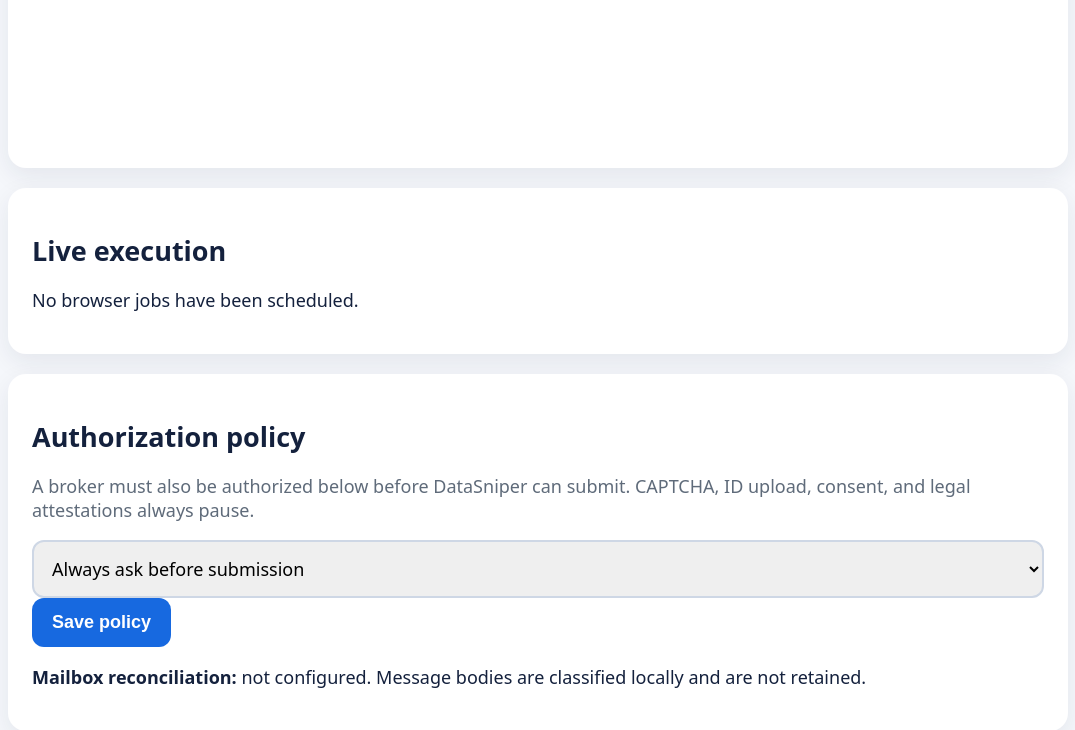
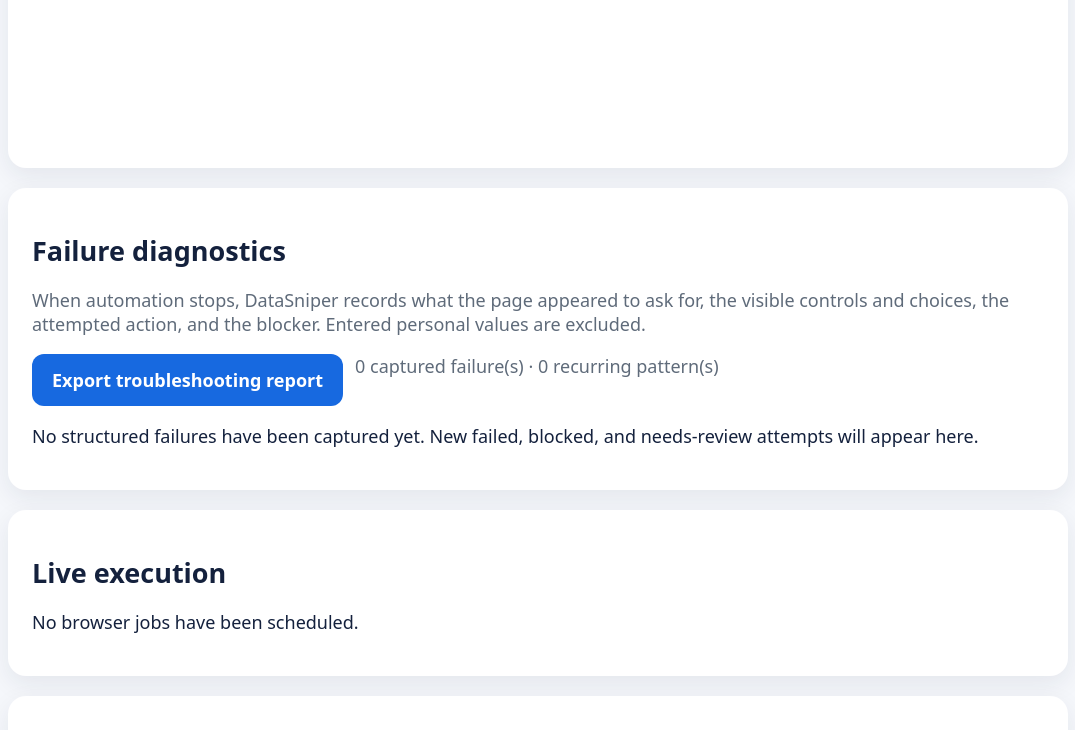
Before and after one commit to grumpystrongman/DataSniper, a FastAPI app: page /automation in a window 1280 px wide. Shown: the part 1176-1906 px from the top of the page, without its empty margins (102-1177 px from the left). Run offline with FastAPI, Linux system fonts and the light colour scheme; data comes from the database, SQL or seed files in the repository; data that the repository does not hold is empty.

Commit message:
Prioritize selected work and export failure diagnostics

```diff
--- a/app.py
+++ b/app.py
@@ -4,6 +4,7 @@ import base64
 import hashlib
 import json
 import os
+import re
 import secrets
 import sqlite3
 import uuid
@@ -15,7 +16,7 @@ from urllib.parse import urlencode, urlsplit
 
 from cryptography.fernet import Fernet
 from fastapi import FastAPI, File, Form, HTTPException, Request, UploadFile
-from fastapi.responses import HTMLResponse, RedirectResponse, Response
+from fastapi.responses import HTMLResponse, PlainTextResponse, RedirectResponse, Response
 from fastapi.templating import Jinja2Templates
 
 from broker_catalog import BROKERS, CATALOG_VERSION, broker_by_slug
@@ -209,6 +210,19 @@ def init_db() -> None:
             );
             CREATE INDEX IF NOT EXISTS idx_submission_request
             ON submission_transactions(request_id, id DESC);
+            CREATE TABLE IF NOT EXISTS failure_diagnostics (
+                id INTEGER PRIMARY KEY AUTOINCREMENT,
+                request_id INTEGER NOT NULL REFERENCES requests(id) ON DELETE CASCADE,
+                queue_id INTEGER REFERENCES runner_queue(id) ON DELETE SET NULL,
+                captured_at TEXT NOT NULL,
+                stage TEXT NOT NULL,
+                outcome TEXT NOT NULL,
+                reason TEXT NOT NULL,
+                page_url TEXT NOT NULL DEFAULT '',
+                observation TEXT NOT NULL
+            );
+            CREATE INDEX IF NOT EXISTS idx_failure_diagnostics_request
+            ON failure_diagnostics(request_id, id DESC);
             CREATE TABLE IF NOT EXISTS broker_automation (
                 broker_slug TEXT PRIMARY KEY,
                 adapter_version INTEGER NOT NULL,
@@ -239,6 +253,7 @@ def init_db() -> None:
                 run_after TEXT NOT NULL,
                 status TEXT NOT NULL DEFAULT 'queued',
                 reason TEXT NOT NULL,
+                priority INTEGER NOT NULL DEFAULT 0,
                 attempts INTEGER NOT NULL DEFAULT 0,
                 worker_id TEXT,
                 stage TEXT NOT NULL DEFAULT 'scheduled',
@@ -273,6 +288,7 @@ def init_db() -> None:
                 conn.execute(f"ALTER TABLE broker_registry ADD COLUMN {name} {definition}")
         queue_columns = {row["name"] for row in conn.execute("PRAGMA table_info(runner_queue)")}
         queue_migrations = {
+            "priority": "INTEGER NOT NULL DEFAULT 0",
             "worker_id": "TEXT", "stage": "TEXT NOT NULL DEFAULT 'scheduled'",
             "started_at": "TEXT", "heartbeat_at": "TEXT", "finished_at": "TEXT",
             "last_error": "TEXT NOT NULL DEFAULT ''",
@@ -299,6 +315,7 @@ def init_db() -> None:
                     run_after TEXT NOT NULL,
                     status TEXT NOT NULL DEFAULT 'queued',
                     reason TEXT NOT NULL,
+                    priority INTEGER NOT NULL DEFAULT 0,
                     attempts INTEGER NOT NULL DEFAULT 0,
                     worker_id TEXT,
                     stage TEXT NOT NULL DEFAULT 'scheduled',
@@ -308,7 +325,7 @@ def init_db() -> None:
                     last_error TEXT NOT NULL DEFAULT ''
                 );
                 INSERT INTO runner_queue_v2
-                SELECT id,request_id,created_at,run_after,status,reason,attempts,
+                SELECT id,request_id,created_at,run_after,status,reason,priority,attempts,
                        worker_id,stage,started_at,heartbeat_at,finished_at,last_error
                 FROM runner_queue;
                 DROP TABLE runner_queue;
@@ -395,6 +412,64 @@ def get_submission_transactions(request_id: int | None = None) -> list[dict[str,
     return result
 
 
+def record_failure_diagnostic(request_id: int, queue_id: int | None, stage: str, outcome: str,
+                              reason: str, page_url: str, observation: dict[str, Any]) -> None:
+    """Persist a redacted page observation without retaining entered identity values."""
+    safe = {
+        "page_title": str(observation.get("page_title", ""))[:300],
+        "headings": [str(value)[:180] for value in observation.get("headings", [])[:25]],
+        "controls": [],
+        "detected": observation.get("detected", {}),
+        "attempted": observation.get("attempted", {}),
+    }
+    for control in observation.get("controls", [])[:100]:
+        safe["controls"].append({
+            "index": int(control.get("index", 0)),
+            "type": str(control.get("type", ""))[:40],
+            "label": str(control.get("label", ""))[:180],
+            "required": bool(control.get("required")),
+            "options": [str(value)[:120] for value in control.get("options", [])[:30]],
+        })
+    with db() as conn:
+        if not conn.execute("SELECT 1 FROM requests WHERE id=?", (request_id,)).fetchone():
+            raise LookupError("Request not found")
+        conn.execute(
+            """INSERT INTO failure_diagnostics
+            (request_id,queue_id,captured_at,stage,outcome,reason,page_url,observation)
+            VALUES(?,?,?,?,?,?,?,?)""",
+            (request_id, queue_id, utcnow(), stage[:80], outcome[:40], reason[:2000],
+             encrypt(page_url[:2000]) if page_url else "", encrypt(json.dumps(safe, ensure_ascii=False))),
+        )
+
+
+def get_failure_diagnostics(limit: int = 500) -> list[dict[str, Any]]:
+    with db() as conn:
+        rows = conn.execute(
+            """SELECT d.*,r.broker_name,r.broker_slug FROM failure_diagnostics d
+            JOIN requests r ON r.id=d.request_id ORDER BY d.id DESC LIMIT ?""", (limit,)
+        ).fetchall()
+    result = []
+    for row in rows:
+        item = dict(row)
+        item["page_url"] = decrypt(item["page_url"])
+        item["observation"] = json.loads(decrypt(item["observation"]))
+        result.append(item)
+    return result
+
+
+def failure_diagnostic_summary(rows: list[dict[str, Any]]) -> list[dict[str, Any]]:
+    groups: dict[tuple[str, str], dict[str, Any]] = {}
+    for row in rows:
+        normalized = re.sub(r"\b\d+\b", "#", row["reason"].casefold())
+        normalized = re.sub(r"\s+", " ", normalized).strip()[:240]
+        key = (row["stage"], normalized)
+        group = groups.setdefault(key, {"stage": row["stage"], "reason": row["reason"], "count": 0, "brokers": []})
+        group["count"] += 1
+        if row["broker_name"] not in group["brokers"]:
+            group["brokers"].append(row["broker_name"])
+    return sorted(groups.values(), key=lambda item: (-item["count"], item["stage"], item["reason"]))
+
+
 def automation_overview() -> dict[str, Any]:
     with db() as conn:
         rows = conn.execute(
@@ -404,9 +479,19 @@ def automation_overview() -> dict[str, Any]:
         ).fetchall()
         queue_rows = conn.execute(
             """SELECT q.*,r.broker_name FROM runner_queue q JOIN requests r ON r.id=q.request_id
-            WHERE q.status IN ('queued','running','attention','failed','completed') ORDER BY q.id DESC LIMIT 200"""
+            WHERE q.status='running'
+               OR q.id IN (SELECT id FROM runner_queue WHERE status!='running'
+                           ORDER BY priority DESC,id DESC LIMIT 200)
+            ORDER BY CASE WHEN q.status='running' THEN 0 ELSE 1 END,q.id DESC LIMIT 250"""
         ).fetchall()
-        queue = sum(row["status"] == "queued" for row in queue_rows)
+        now = utcnow()
+        queue_stats = conn.execute(
+            """SELECT COUNT(*) queued,
+               SUM(CASE WHEN run_after <= ? THEN 1 ELSE 0 END) due,
+               SUM(CASE WHEN run_after > ? THEN 1 ELSE 0 END) deferred
+               FROM runner_queue WHERE status='queued'""", (now, now)
+        ).fetchone()
+        queue = queue_stats["queued"] or 0
     items = []
     for row in rows:
         item = dict(row)
@@ -457,6 +542,8 @@ def automation_overview() -> dict[str, Any]:
     return {
         "items": items,
         "queue": queue,
+        "queue_due": queue_stats["due"] or 0,
+        "queue_deferred": queue_stats["deferred"] or 0,
         "full": sum(item["support_level"] == "full" for item in items),
         "assisted": sum(item["support_level"] == "assisted" for item in items),
         "manual": sum(item["support_level"] == "manual" for item in items),
@@ -782,11 +869,56 @@ def home(request: Request):
 
 @app.get("/automation", response_class=HTMLResponse)
 def automation_center(request: Request):
+    diagnostics = get_failure_diagnostics()
     return templates.TemplateResponse(request, "automation.html", {
         "overview": automation_overview(),
         "policy": setting("authorization_policy") or "ask",
         "mail_configured": bool(os.environ.get("DATASNIPER_IMAP_HOST", "").strip()),
+        "diagnostics": diagnostics,
+        "diagnostic_summary": failure_diagnostic_summary(diagnostics),
     })
+
+
+@app.get("/automation/failure-report", response_class=PlainTextResponse)
+def export_failure_report():
+    rows = get_failure_diagnostics()
+    summary = failure_diagnostic_summary(rows)
+    lines = [
+        "# DataSniper Automation Failure Report", "",
+        f"Generated: {utcnow()}", f"Captured failures: {len(rows)}", "",
+        "This report excludes entered identity values. It describes page structure, visible control labels,",
+        "choices, attempted actions, and recorded blockers for troubleshooting.", "",
+        "## Recurring patterns", "",
+    ]
+    if not summary:
+        lines.append("No structured failure diagnostics have been captured yet.")
+    for group in summary:
+        lines.extend([
+            f"- **{group['count']} occurrence(s) · {group['stage']}** — {group['reason']}",
+            f"  Brokers: {', '.join(group['brokers'])}",
+        ])
+    for row in rows:
+        observed = row["observation"]
+        lines.extend([
+            "", f"## {row['broker_name']} — diagnostic #{row['id']}", "",
+            f"- Captured: {row['captured_at']}", f"- Stage/outcome: {row['stage']} / {row['outcome']}",
+            f"- Reason: {row['reason']}", f"- Page: {row['page_url'] or 'not available'}",
+            f"- Page title: {observed.get('page_title') or 'not available'}",
+            f"- Headings/prompts: {' | '.join(observed.get('headings', [])) or 'none captured'}",
+            f"- Detected blockers: `{json.dumps(observed.get('detected', {}), ensure_ascii=False)}`",
+            f"- Attempted action: `{json.dumps(observed.get('attempted', {}), ensure_ascii=False)}`",
+            "", "### Controls observed", "",
+        ])
+        controls = observed.get("controls", [])
+        if not controls:
+            lines.append("No page controls were captured (the failure may have occurred before page inspection).")
+        for control in controls:
+            options = f"; choices: {', '.join(control.get('options', []))}" if control.get("options") else ""
+            required = "; required" if control.get("required") else ""
+            lines.append(f"- {control.get('type', 'control')}: {control.get('label') or '(unlabeled)'}{required}{options}")
+    filename = f"datasniper-failure-report-{date.today().isoformat()}.md"
+    return PlainTextResponse("\n".join(lines) + "\n", media_type="text/markdown",
+                             headers={"Content-Disposition": f'attachment; filename="{filename}"'})
 
 
 @app.get("/automation/status")
@@ -842,15 +974,15 @@ def requeue_automation_request(request_id: int, *, allow_terminal: bool = False)
         now = utcnow()
         if queue_row:
             conn.execute(
-                """UPDATE runner_queue SET status='queued',stage='scheduled',created_at=?,run_after=?,reason=?,
+                """UPDATE runner_queue SET status='queued',stage='scheduled',created_at=?,run_after=?,reason=?,priority=100,
                 attempts=0,worker_id=NULL,started_at=NULL,heartbeat_at=NULL,finished_at=NULL,last_error=''
                 WHERE id=?""",
                 (now, now, "Explicit operator rerun", queue_row["id"]),
             )
         else:
             conn.execute(
-                """INSERT INTO runner_queue(request_id,created_at,run_after,status,reason)
-                VALUES(?,?,?,'queued','Explicit operator run')""", (request_id, now, now),
+                """INSERT INTO runner_queue(request_id,created_at,run_after,status,reason,priority)
+                VALUES(?,?,?,'queued','Explicit operator run',100)""", (request_id, now, now),
             )
         conn.execute("UPDATE requests SET automation_status='queued' WHERE id=?", (request_id,))
     record_submission_transaction(
--- a/production.py
+++ b/production.py
@@ -32,7 +32,7 @@ from starlette.middleware.trustedhost import TrustedHostMiddleware
 from app import (
     DATA_DIR, DB_PATH, EVIDENCE_DIR, KEY_PATH, app, audit, db, decrypt, encrypt,
     get_identity_variants, profile, queue_eligible_requests, refresh_due_statuses,
-    setting, sync_catalog_plan, utcnow, record_submission_transaction,
+    setting, sync_catalog_plan, utcnow, record_submission_transaction, record_failure_diagnostic,
     store_automation_evidence, register_worker_control,
 )
 from automation import adapter_for
@@ -738,7 +738,7 @@ def start_production_services() -> None:
     from browser_worker import BrowserWorker, WorkerSupervisor
     browser_worker_supervisor = WorkerSupervisor(lambda: BrowserWorker(
         db, profile, get_identity_variants, setting, record_submission_transaction,
-        store_automation_evidence, audit,
+        store_automation_evidence, audit, record_failure_diagnostic,
     ))
     if os.environ.get("DATASNIPER_BROWSER_WORKER", "1") == "1":
         browser_worker_supervisor.start()
--- a/templates/automation.html
+++ b/templates/automation.html
@@ -14,7 +14,7 @@
   {% endif %}
   <div id="worker-health" data-state="{{ overview.worker.state }}" class="{{ 'good' if overview.worker.online else 'notice' }}" role="status" aria-live="polite">
   {% if overview.worker.online %}
-  <strong>Background browser worker online.</strong> <span id="worker-summary">{{ overview.running }} running · {{ overview.queue }} queued</span>{% if overview.worker.heartbeat %} · heartbeat <span id="worker-heartbeat">{{ overview.worker.heartbeat }}</span>{% endif %}.
+  <strong>Background browser worker online.</strong> <span id="worker-summary">{{ overview.running }} running · {{ overview.queue_due }} ready now · {{ overview.queue_deferred }} scheduled later</span>{% if overview.worker.heartbeat %} · heartbeat <span id="worker-heartbeat">{{ overview.worker.heartbeat }}</span>{% endif %}.
   {% elif overview.worker.configured %}
   <strong>Background browser worker is offline.</strong> Queued work is not currently executing.{% if overview.worker.detail %} <span id="worker-detail">{{ overview.worker.detail }}</span>.{% else %}<span id="worker-detail"></span>{% endif %}
   {% else %}
@@ -102,6 +102,24 @@
     <button class="secondary" type="button" id="clear-selection">Clear selection</button>
     <span class="muted">Reruns keep prior transaction history and create a new audited attempt.</span>
   </form>
+</div>
+<div class="card" id="failure-diagnostics">
+  <h2>Failure diagnostics</h2>
+  <p class="muted">When automation stops, DataSniper records what the page appeared to ask for, the visible controls and choices, the attempted action, and the blocker. Entered personal values are excluded.</p>
+  <div class="actions">
+    <a class="button" href="/automation/failure-report">Export troubleshooting report</a>
+    <span class="muted">{{ diagnostics|length }} captured failure(s) · {{ diagnostic_summary|length }} recurring pattern(s)</span>
+  </div>
+  {% if diagnostic_summary %}
+  <h3>Most common patterns</h3>
+  {% for pattern in diagnostic_summary[:10] %}
+  <div class="task-row">
+    <div><strong>{{ pattern.count }}× · {{ pattern.stage.replace('_',' ') }}</strong><br>{{ pattern.reason }}<br><small class="muted">{{ pattern.brokers|join(', ') }}</small></div>
+  </div>
+  {% endfor %}
+  {% else %}
+  <p>No structured failures have been captured yet. New failed, blocked, and needs-review attempts will appear here.</p>
+  {% endif %}
 </div>
 <div class="card" id="live-execution">
   <h2>Live execution</h2>
@@ -195,7 +213,7 @@
       elapsed.textContent=data.worker.phase_age_seconds==null?'':`${data.worker.phase_age_seconds}s in this phase · `;
       health.dataset.state=data.worker.state||'unknown';
       if(data.worker.online){
-        renderHealth('Background browser worker online.',` ${data.running} running · ${data.queue} queued${data.worker.heartbeat?` · heartbeat ${data.worker.heartbeat}`:''}.`,true);
+        renderHealth('Background browser worker online.',` ${data.running} running · ${data.queue_due} ready now · ${data.queue_deferred} scheduled later${data.worker.heartbeat?` · heartbeat ${data.worker.heartbeat}`:''}.`,true);
       } else {
         renderHealth(`Background browser worker ${data.worker.state||'offline'}.`,` ${data.worker.transition_at?`Phase started ${data.worker.transition_at}. `:''}Queued work is not currently executing.${data.worker.detail?` ${data.worker.detail}.`:''}`,false);
       }
```
Also changed, not shown: browser_worker.py (+52 -12 lines), tests/test_browser_worker.py (+94 -2 lines).
